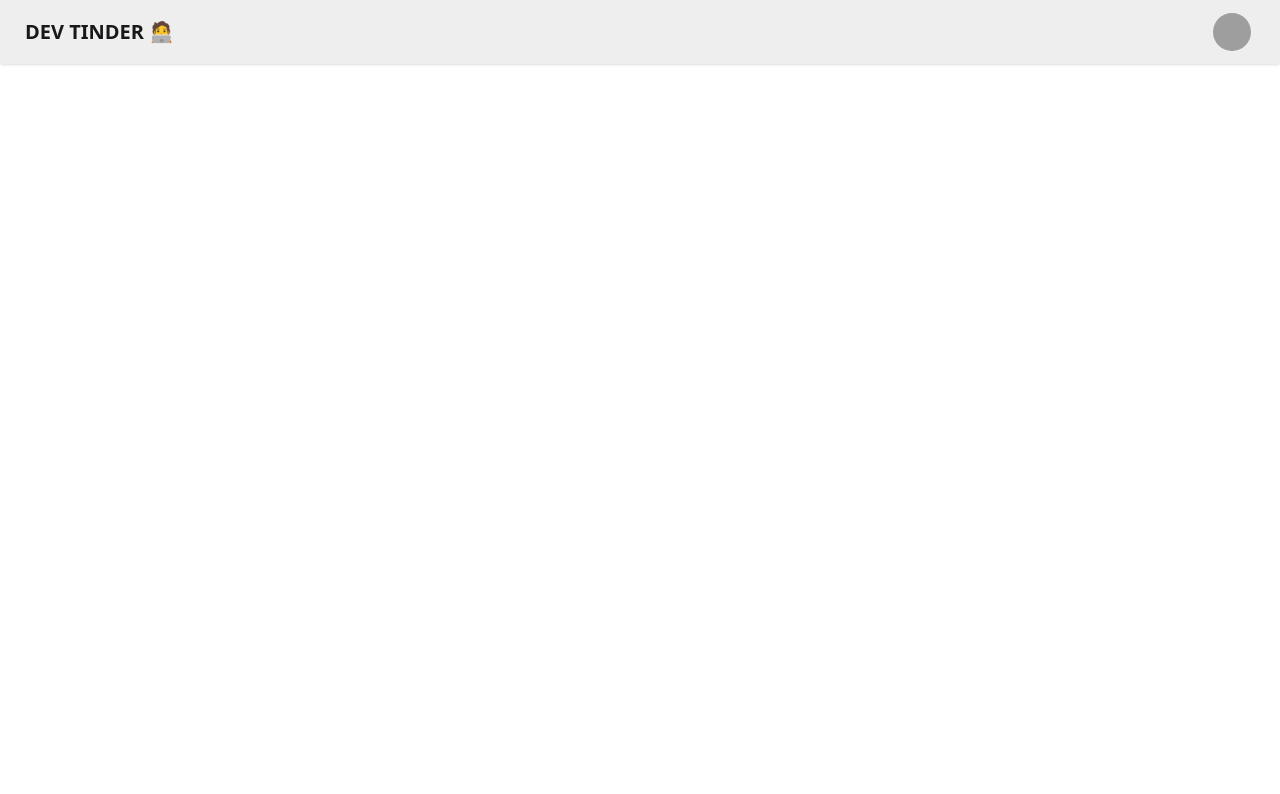
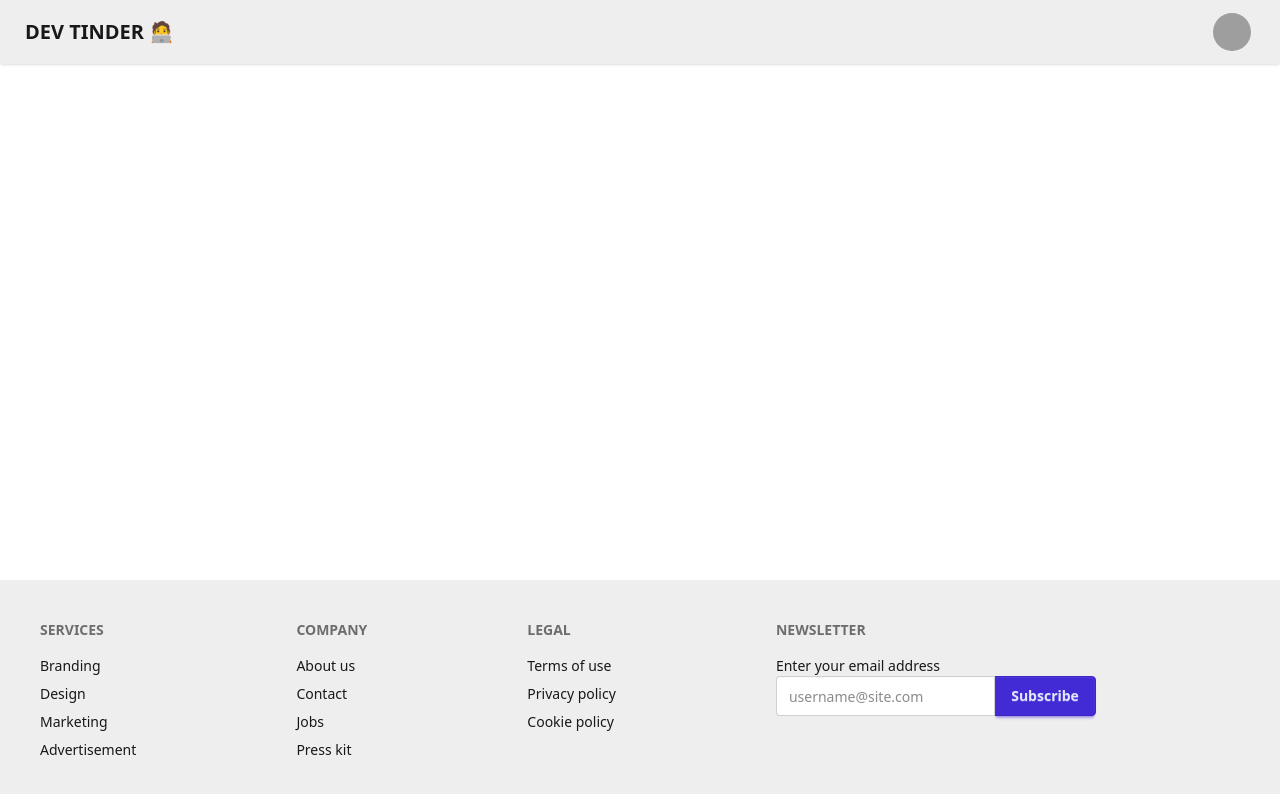
Before and after one commit to Mayank0404/dev-tinderFrontEnd, a React (Vite) app: page / in a window 1280 px wide. Shown: the top 794 px of the page. Built offline with nearby package versions, Linux system fonts and the light colour scheme; grey boxes are pictures that could not be loaded.

Commit message:
done routing and created navbar and footer

```diff
--- a/package.json
+++ b/package.json
@@ -13,6 +13,7 @@
     "@tailwindcss/vite": "^4.0.0",
     "react": "^18.3.1",
     "react-dom": "^18.3.1",
+    "react-router-dom": "^7.1.3",
     "tailwindcss": "^4.0.0"
   },
   "devDependencies": {
--- a/src/App.jsx
+++ b/src/App.jsx
@@ -1,11 +1,20 @@
+import { BrowserRouter, Route, Routes } from 'react-router-dom'
 import './index.css'
-import NavBar from './NavBar'
+import Body from './Body'
+import Login from './Login'
+import Profile from './Profile'
 function App() {
 
   return (
     <>
-  <NavBar/>
-
+    <BrowserRouter basename='/'>
+    <Routes>
+      <Route path='/' element={<Body/>}>
+      <Route path='/login' element={<Login/>}/>
+      <Route path='/profile' element={<Profile/>}/>
+      </Route>
+    </Routes>
+    </BrowserRouter>
 
     </>
   )
--- /dev/null
+++ b/src/Body.jsx
@@ -0,0 +1,18 @@
+import { Outlet } from "react-router-dom"
+import NavBar from "./NavBar"
+import Footer from "./Footer"
+
+const Body = () => {
+  return (
+      <div>
+      <NavBar/>
+
+        <Outlet />
+
+
+      <Footer/>
+    </div>
+  )
+}
+
+export default Body
--- /dev/null
+++ b/src/Footer.jsx
@@ -0,0 +1,44 @@
+
+const Footer = () => {
+  return (
+    <div>
+      <footer className="footer sm:footer-horizontal bg-base-300 text-base-content p-10 fixed bottom-0">
+  <nav>
+    <h6 className="footer-title">Services</h6>
+    <a className="link link-hover">Branding</a>
+    <a className="link link-hover">Design</a>
+    <a className="link link-hover">Marketing</a>
+    <a className="link link-hover">Advertisement</a>
+  </nav>
+  <nav>
+    <h6 className="footer-title">Company</h6>
+    <a className="link link-hover">About us</a>
+    <a className="link link-hover">Contact</a>
+    <a className="link link-hover">Jobs</a>
+    <a className="link link-hover">Press kit</a>
+  </nav>
+  <nav>
+    <h6 className="footer-title">Legal</h6>
+    <a className="link link-hover">Terms of use</a>
+    <a className="link link-hover">Privacy policy</a>
+    <a className="link link-hover">Cookie policy</a>
+  </nav>
+  <form>
+    <h6 className="footer-title">Newsletter</h6>
+    <fieldset className="w-80">
+      <label>Enter your email address</label>
+      <div className="join">
+        <input
+          type="text"
+          placeholder="username@site.com"
+          className="input input-bordered join-item" />
+        <button className="btn btn-primary join-item">Subscribe</button>
+      </div>
+    </fieldset>
+  </form>
+</footer>
+    </div>
+  )
+}
+
+export default Footer
--- /dev/null
+++ b/src/Login.jsx
@@ -0,0 +1,10 @@
+
+const Login = () => {
+  return (
+    <div>
+      Login
+    </div>
+  )
+}
+
+export default Login
--- /dev/null
+++ b/src/Profile.jsx
@@ -0,0 +1,10 @@
+
+const Profile = () => {
+  return (
+    <div>
+      Profile
+    </div>
+  )
+}
+
+export default Profile
```
Also changed, not shown: 1 other file (tests, documents, lock files or other folders).
